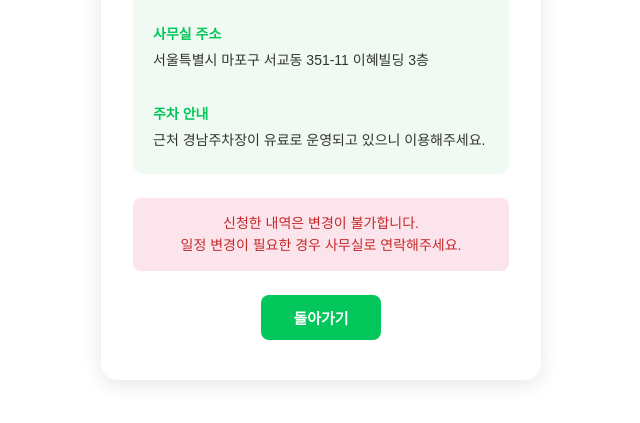
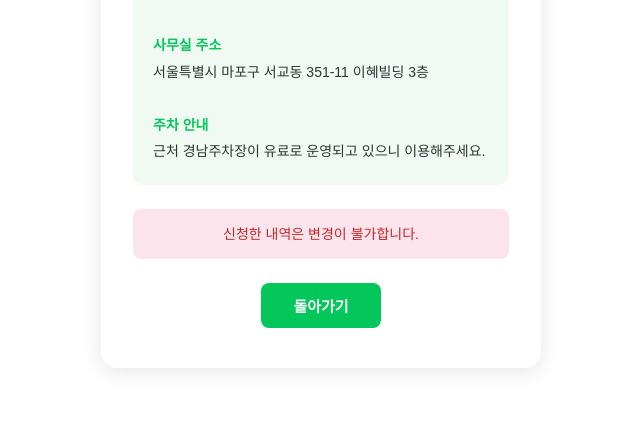
Before and after one commit to gongtal/unicorn-schedule, a Flask app: template templates/confirm.html in a window 1280 px wide. Shown: the part 353-776 px from the top of the page, without its empty margins (319-959 px from the left). Run offline with Flask 3, Linux system fonts and the light colour scheme; the template is opened without the code that fills it, so the values that code supplies are empty.

Commit message:
완료 페이지에서 사무실 연락 안내 문구 삭제
Co-Authored-By: Claude Opus 4.6 (1M context) <noreply@anthropic.com>

```diff
--- a/templates/confirm.html
+++ b/templates/confirm.html
@@ -32,7 +32,7 @@
             근처 경남주차장이 유료로 운영되고 있으니 이용해주세요.
         </div>
         <div style="background:#fce4ec; padding:14px; border-radius:8px; margin-bottom:24px; font-size:14px; color:#c62828; font-weight:500; line-height:1.6; text-align:center;">
-            신청한 내역은 변경이 불가합니다.<br>일정 변경이 필요한 경우 사무실로 연락해주세요.
+            신청한 내역은 변경이 불가합니다.
         </div>
         <a href="/" class="btn">돌아가기</a>
     </div>
```
